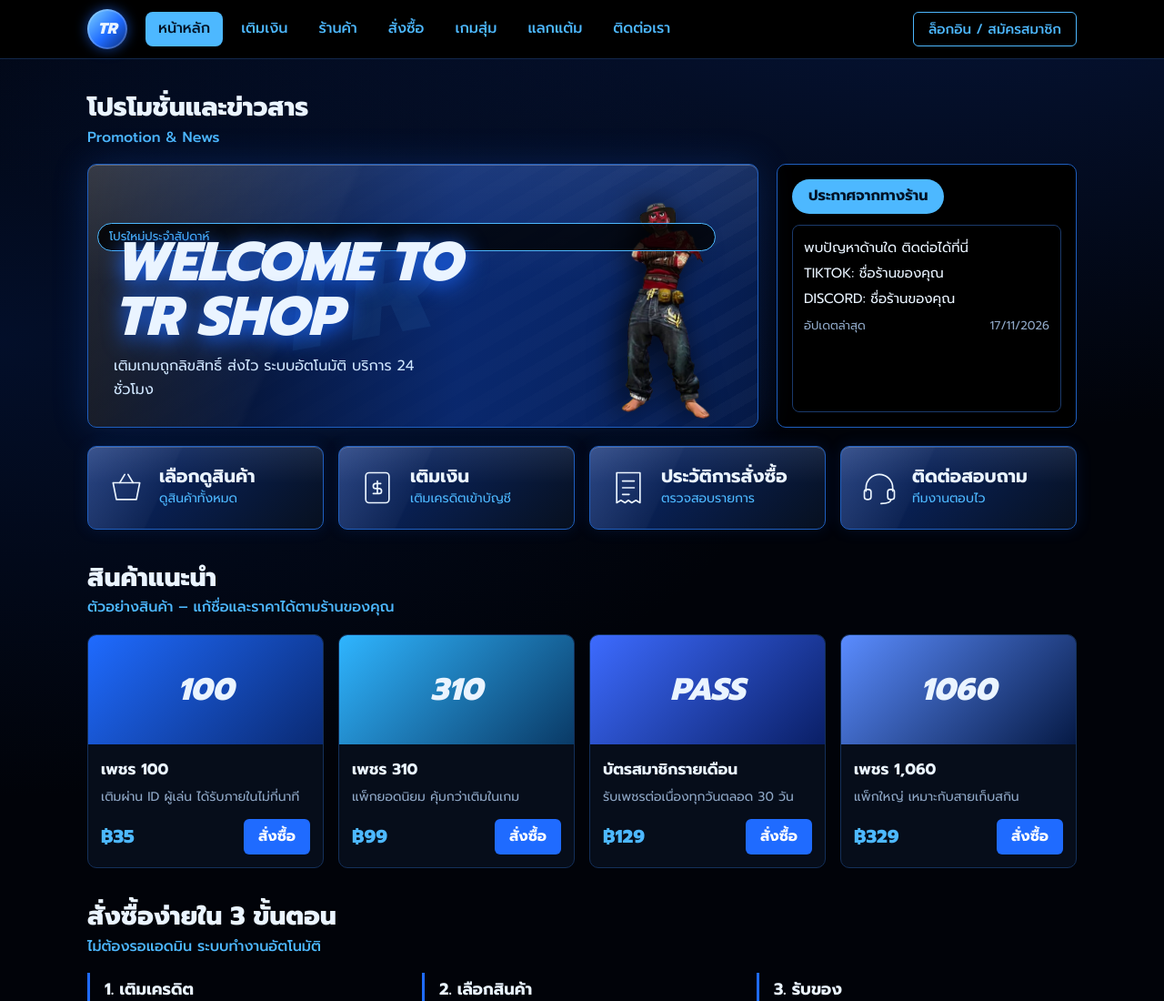
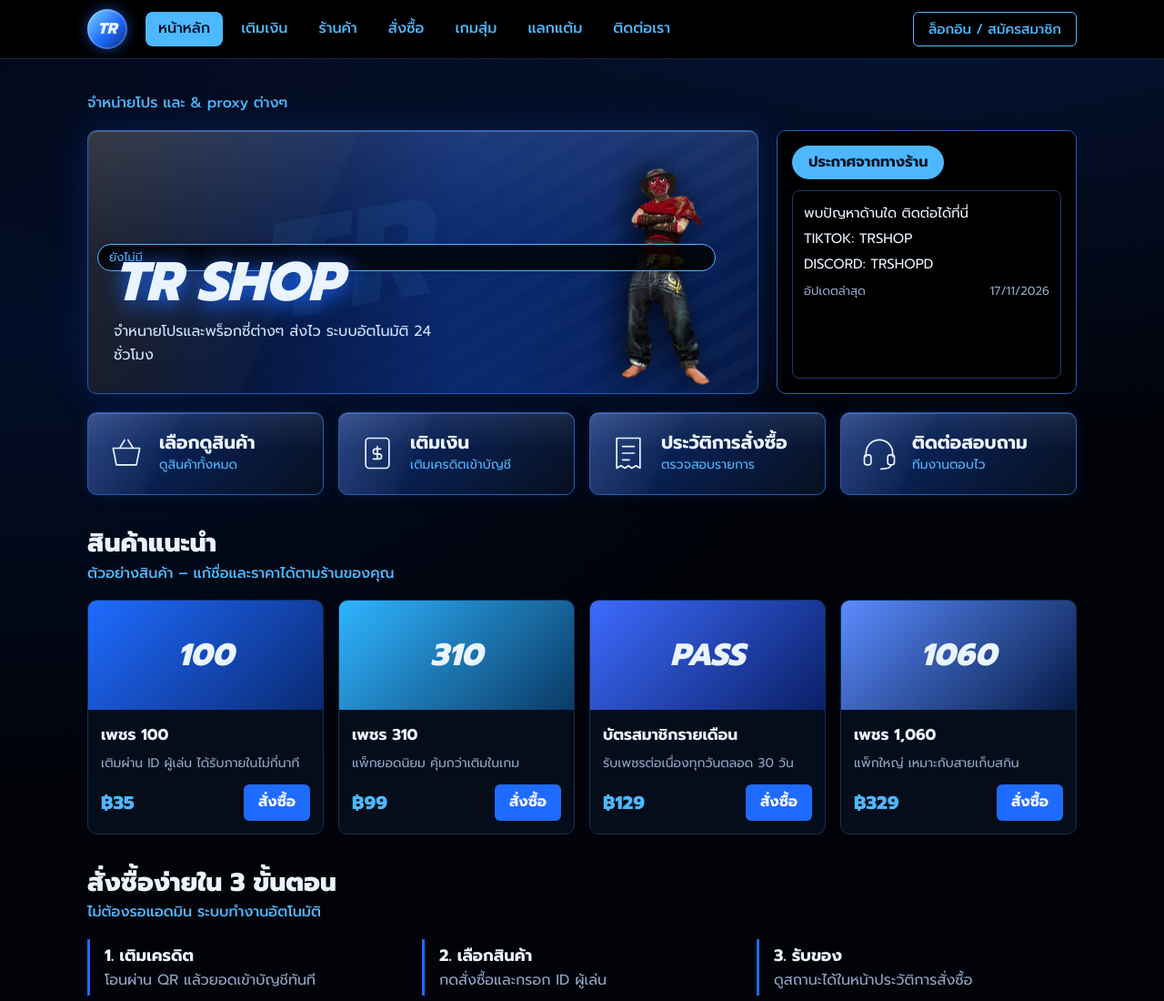
Before and after one commit to Gudaz13/TRSHOP.github.io, a plain HTML site: page index.html in a window 1280 px wide. Shown: the top 1100 px of the page at 91% size. Drawn offline with nearby package versions, Linux system fonts and the light colour scheme.

Commit message:
Update index.html

```diff
--- a/index.html
+++ b/index.html
@@ -3,7 +3,7 @@
 <head>
 <meta charset="utf-8">
 <meta name="viewport" content="width=device-width, initial-scale=1, viewport-fit=cover">
-<title>TR SHOP – เทมเพลตหน้าร้านเกมเมอร์</title>
+<title>TR SHOP</title>
 <link rel="preconnect" href="https://fonts.googleapis.com">
 <link href="https://fonts.googleapis.com/css2?family=Prompt:wght@400;500;700;800&display=swap" rel="stylesheet">
 <script src="https://cdn.jsdelivr.net/npm/@supabase/supabase-js@2"></script>
@@ -121,8 +121,8 @@ main,footer{position:relative;z-index:1}
 </header>
 
 <main class="wrap" id="home">
- <h2>โปรโมชั่นและข่าวสาร</h2>
- <p class="sub">Promotion &amp; News</p>
+ <h2> </h2>
+ <p class="sub">จำหน่ายโปร และ &amp; proxy ต่างๆ</p>
  <div class="top">
   <section class="banner" aria-label="แบนเนอร์โปรโมชั่น">
    <!-- โลโก้ TR ลายน้ำด้านหลัง -->
@@ -130,16 +130,16 @@ main,footer{position:relative;z-index:1}
    <!-- รูปตัวละคร Free Fire ฝั่งขวา (นำไฟล์ ff-char.png มาวางในโฟลเดอร์เดียวกัน) -->
    <img src="ff-char.png" alt="" class="banner-char" onerror="this.style.display='none'">
 
-   <span class="badge">โปรใหม่ประจำสัปดาห์</span>
-   <h1>WELCOME TO<br>TR SHOP</h1>
-   <p>เติมเกมถูกลิขสิทธิ์ ส่งไว ระบบอัตโนมัติ บริการ 24 ชั่วโมง</p>
+   <span class="badge">ยังไม่มี</span>
+   <h1>TR SHOP<br></h1>
+   <p>จำหนายโปรและพร็อกซี่ต่างๆ ส่งไว ระบบอัตโนมัติ 24 ชั่วโมง</p>
   </section>
   <aside class="notice">
    <span class="pill">ประกาศจากทางร้าน</span>
    <div class="box">
     <div>พบปัญหาด้านใด ติดต่อได้ที่นี่</div>
-    <div>TIKTOK: ชื่อร้านของคุณ</div>
-    <div>DISCORD: ชื่อร้านของคุณ</div>
+    <div>TIKTOK: TRSHOP </div>
+    <div>DISCORD: TRSHOPD </div>
     <div class="meta"><span>อัปเดตล่าสุด</span><span>17/11/2026</span></div>
    </div>
   </aside>
```
